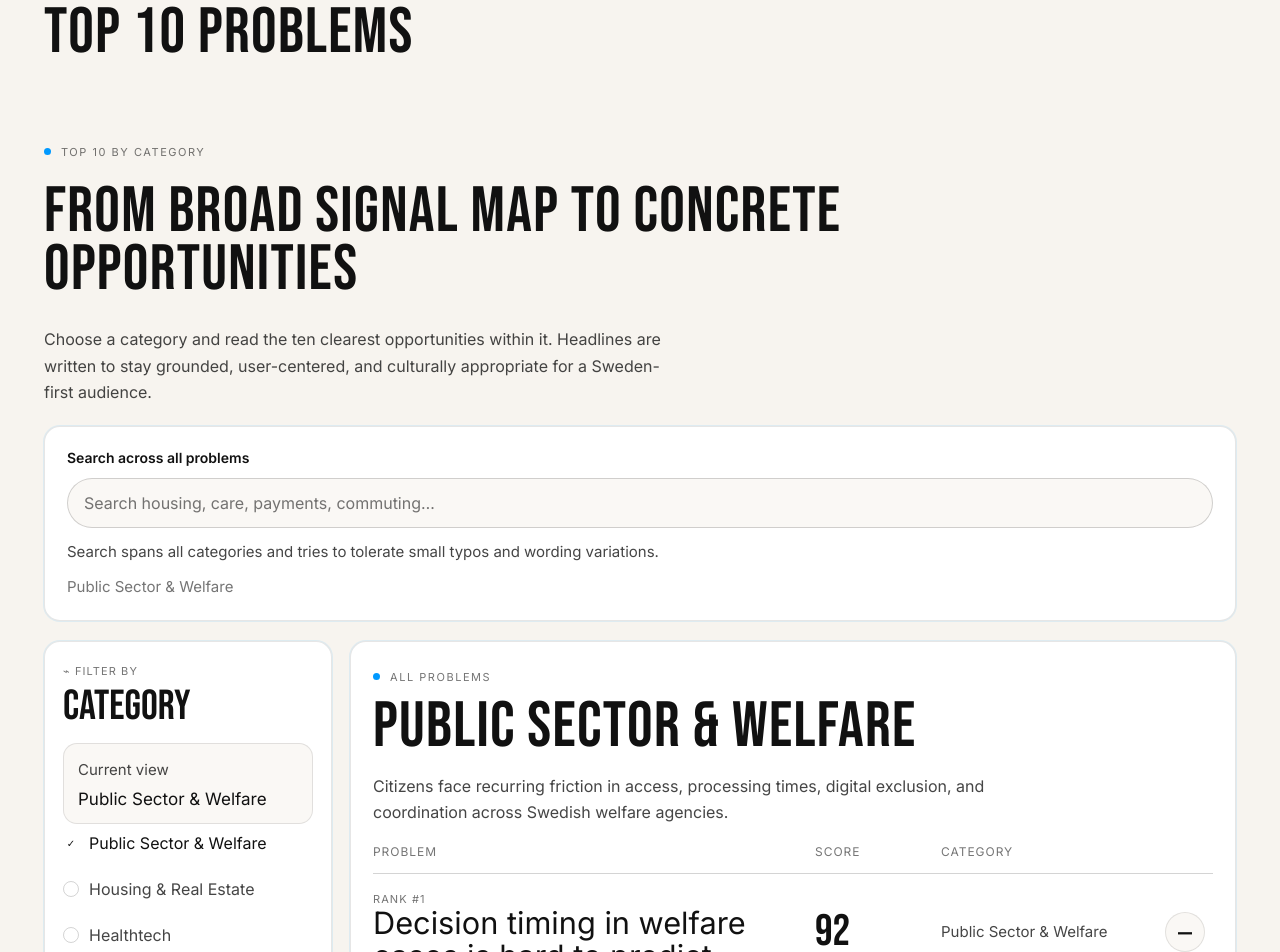
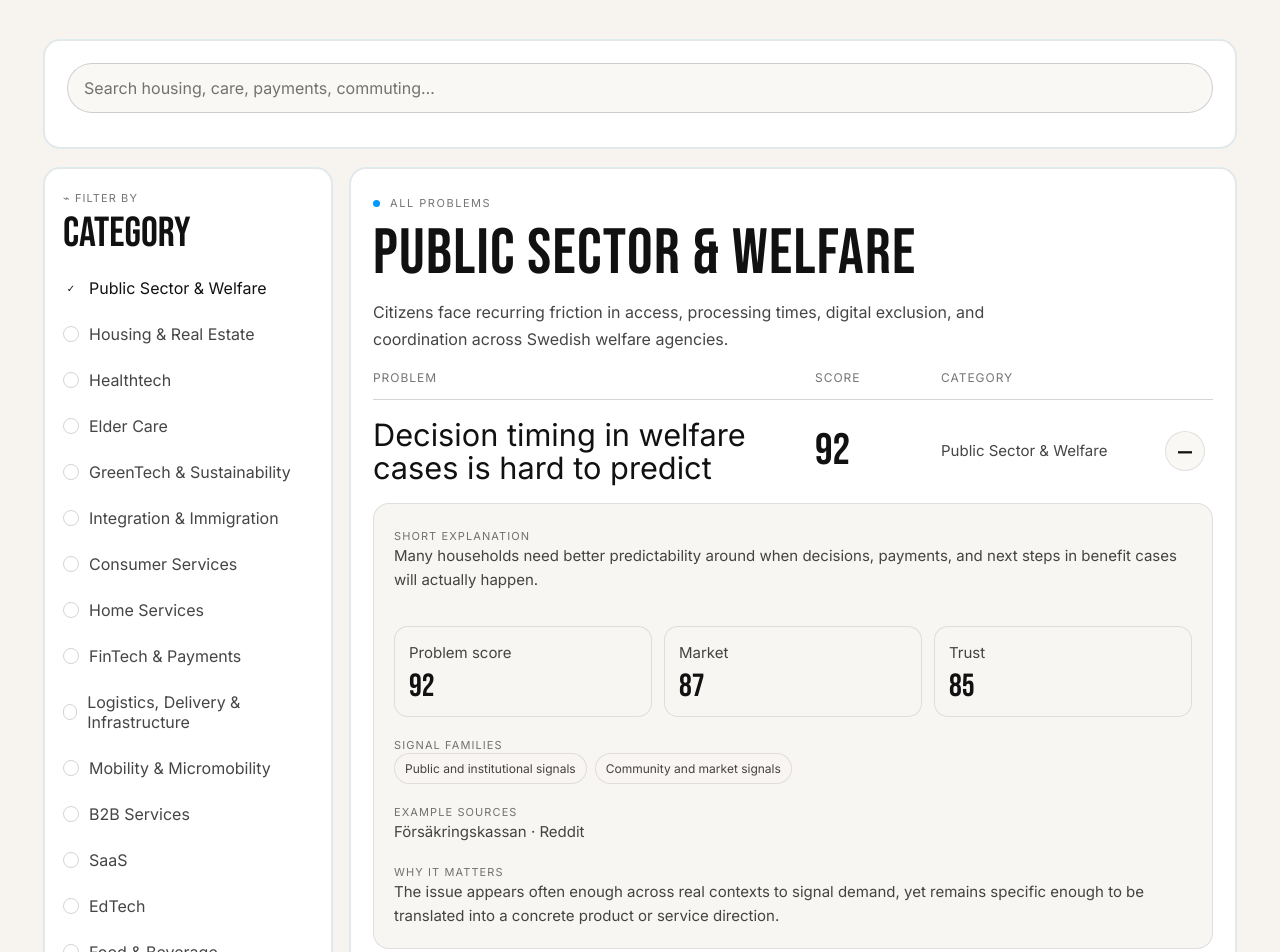
Before and after one commit to mpendyala3/fix-my-itch-sweden, a Next.js app: page / in a window 1280 px wide. Shown: the part 900-1852 px from the top of the page. Built offline with nearby package versions, Linux system fonts and the light colour scheme.

Commit message:
refactor: remove rank labels from problem rows

```diff
--- a/app/ClientHome.tsx
+++ b/app/ClientHome.tsx
@@ -42,8 +42,7 @@ const copy = {
     navPrivacy: 'Integritet',
     heroEyebrow: 'Sverige talar genom återkommande vardagsfriktion',
     heroTitle: 'Lös verkliga problem',
-    heroBody:
-      'En Sverige-först vy över återkommande, genuina och byggbara problem — utvalda för founders som vill börja i verkliga behov, inte i hype.',
+    heroBody: '',
     heroPrimary: 'Visa top problems',
     heroSecondary: 'Bläddra i alla kategorier',
     proofLabel: 'Vad du tittar på',
@@ -62,10 +61,9 @@ const copy = {
     nextCard: 'Nästa kort',
     insightsBody:
       'Inte ett klagomålsflöde. Inte trendjakt. Ett mer koncentrerat urval av återkommande friktion där människor, hushåll och organisationer faktiskt behöver bättre lösningar.',
-    browserEyebrow: 'Top 10 per kategori',
-    browserTitle: 'Från bred signalbild till konkreta problem',
-    browserBody:
-      'Välj en kategori och läs de tio tydligaste möjligheterna i den. Rubrikerna är skrivna för att vara sakliga, användarnära och grundade i verklig svensk kontext.',
+    browserEyebrow: '',
+    browserTitle: '',
+    browserBody: '',
     filterLabel: 'Filtrera efter',
     categoryLabel: 'Kategori',
     currentView: 'Aktiv vy',
@@ -104,9 +102,9 @@ const copy = {
     trust: 'Tillit',
     open: 'Öppna',
     close: 'Stäng',
-    searchLabel: 'Sök i alla problem',
+    searchLabel: '',
     searchPlaceholder: 'Sök efter bostad, vård, betalningar, pendling…',
-    searchHint: 'Sökningen går över alla kategorier och försöker tolerera små stavfel och ordvarianter.',
+    searchHint: '',
     searchResultsTitle: 'Sökresultat',
     searchResultsNone: 'Ingen tydlig träff ännu. Testa bredare ord eller byt språk.',
     searchResultsCount: 'träffar',
@@ -132,8 +130,7 @@ const copy = {
     navPrivacy: 'Privacy',
     heroEyebrow: 'Sweden speaks through recurring everyday friction',
     heroTitle: 'Solve real-world problems',
-    heroBody:
-      'A Sweden-first view of recurring, genuine, buildable problems — curated for founders who want to start with real demand instead of startup hype.',
+    heroBody: '',
     heroPrimary: 'Show top problems',
     heroSecondary: 'Browse all categories',
     proofLabel: 'What you are looking at',
@@ -152,10 +149,9 @@ const copy = {
     nextCard: 'Next card',
     insightsBody:
       'Not a complaint feed. Not trend-chasing. A tighter selection of recurring friction where people, households, and organizations genuinely need better solutions.',
-    browserEyebrow: 'Top 10 by category',
-    browserTitle: 'From broad signal map to concrete opportunities',
-    browserBody:
-      'Choose a category and read the ten clearest opportunities within it. Headlines are written to stay grounded, user-centered, and culturally appropriate for a Sweden-first audience.',
+    browserEyebrow: '',
+    browserTitle: '',
+    browserBody: '',
     filterLabel: 'Filter by',
     categoryLabel: 'Category',
     currentView: 'Current view',
@@ -194,9 +190,9 @@ const copy = {
     trust: 'Trust',
     open: 'Open',
     close: 'Close',
-    searchLabel: 'Search across all problems',
+    searchLabel: '',
     searchPlaceholder: 'Search housing, care, payments, commuting…',
-    searchHint: 'Search spans all categories and tries to tolerate small typos and wording variations.',
+    searchHint: '',
     searchResultsTitle: 'Search results',
     searchResultsNone: 'No clear match yet. Try broader keywords or switch language.',
     searchResultsCount: 'results',
@@ -714,19 +710,7 @@ export function HomePage({ routeLabel }: { routeLabel?: string }) {
 
         <section className="problem-browser" id="all-problem-browser">
           <div className="container browser-wrap">
-            <div className="section-head browser-head">
-              <div className="eyebrow">
-                <span className="eyebrow-dot" />
-                {text.browserEyebrow}
-              </div>
-              <h2>{text.browserTitle}</h2>
-              <p>{text.browserBody}</p>
-            </div>
-
-            <form className="search-panel" role="search" aria-label={text.searchLabel} noValidate>
-              <label className="search-label" htmlFor="site-search">
-                {text.searchLabel}
-              </label>
+            <form className="search-panel" role="search" aria-label="Search" noValidate>
               <div className="search-row">
                 <input
                   id="site-search"
@@ -737,7 +721,7 @@ export function HomePage({ routeLabel }: { routeLabel?: string }) {
                   placeholder={text.searchPlaceholder}
                   value={query}
                   onChange={(event) => setQuery(event.target.value)}
-                  aria-describedby="site-search-hint site-search-results"
+                  aria-describedby="site-search-results"
                 />
                 {query ? (
                   <button className="btn ghost search-clear" type="button" onClick={() => setQuery('')}>
@@ -745,11 +729,8 @@ export function HomePage({ routeLabel }: { routeLabel?: string }) {
                   </button>
                 ) : null}
               </div>
-              <p className="search-hint" id="site-search-hint">
-                {text.searchHint}
-              </p>
               <p className="search-status" id="site-search-results" aria-live="polite">
-                {showingSearch ? `${searchResults.length} ${text.searchResultsCount}` : categoryMeta.name}
+                {showingSearch ? `${searchResults.length} ${text.searchResultsCount}` : ''}
               </p>
             </form>
 
@@ -758,11 +739,6 @@ export function HomePage({ routeLabel }: { routeLabel?: string }) {
                 <div className="filter-head">
                   <span className="filter-kicker">⌁ {text.filterLabel}</span>
                   <strong>{text.categoryLabel}</strong>
-                </div>
-
-                <div className="filter-current">
-                  <span>{text.currentView}</span>
-                  <p>{showingSearch ? text.searchResultsTitle : categoryMeta.name}</p>
                 </div>
 
                 <div className="filter-list" role="tablist" aria-label={text.categoryLabel}>
@@ -822,9 +798,6 @@ export function HomePage({ routeLabel }: { routeLabel?: string }) {
                             <article className={`problem-row ${isOpen ? 'open' : ''}`} key={result.id}>
                               <div className="problem-row-main">
                                 <div className="problem-question-block">
-                                  <div className="row-rank">
-                                    {text.rank} #{result.rank}
-                                  </div>
                                   <h4>{result.item.title}</h4>
                                 </div>
                                 <div className="problem-score">{result.item.scores[0]}</div>
@@ -891,9 +864,6 @@ export function HomePage({ routeLabel }: { routeLabel?: string }) {
                           <article className={`problem-row ${isOpen ? 'open' : ''}`} key={`${current}-${idx}`}>
                             <div className="problem-row-main">
                               <div className="problem-question-block">
-                                <div className="row-rank">
-                                  {text.rank} #{idx + 1}
-                                </div>
                                 <h4>{item.title}</h4>
                               </div>
                               <div className="problem-score">{item.scores[0]}</div>
```
Also changed, not shown: 13 other files (tests, documents, lock files or other folders).
